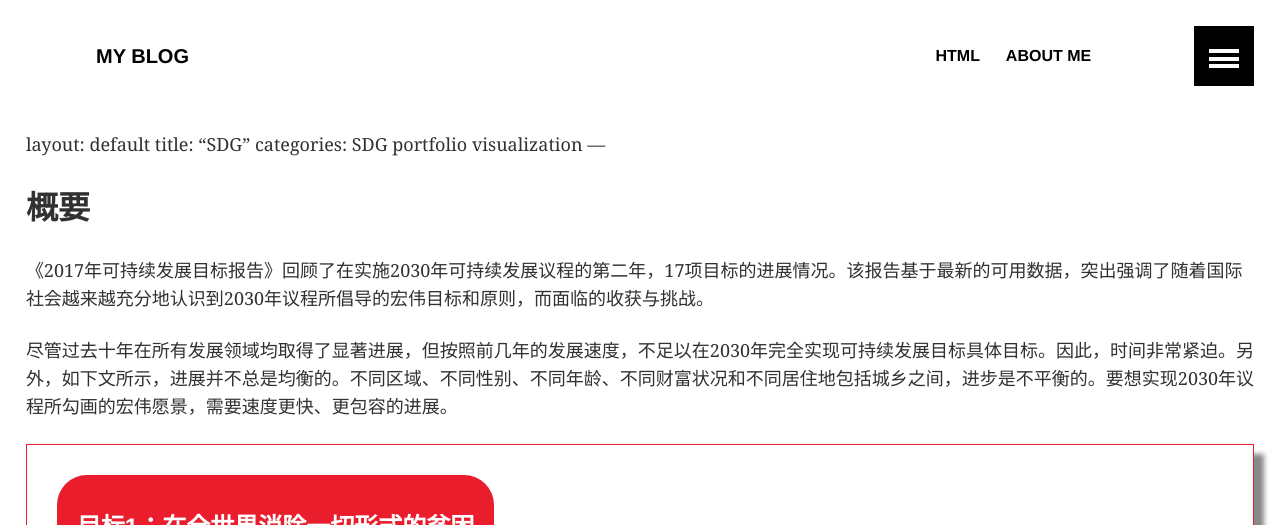
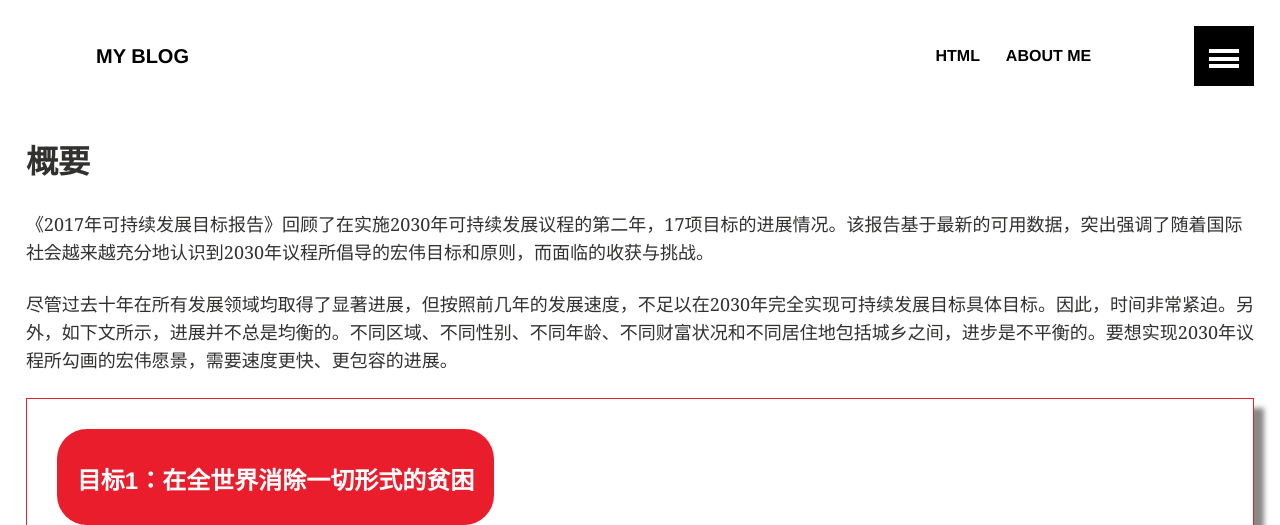
Before and after one commit to gerly1980/Jekyll, a Jekyll site: the page built from portfolio/index.md, in a window 1280 px wide and 900 px high, cut to the strip 0-525 px from the top of the window. Built offline with Jekyll 4.4.1, drawn with Linux system fonts in a browser that asks for light colours.

Commit message:
漫漫长路2.8

```diff
--- a/portfolio/index.md
+++ b/portfolio/index.md
@@ -2,10 +2,7 @@
 layout: default
 title:  "How can I do？"
 categories: portfolio
----
-layout: default
-title:  "SDG"
-categories: SDG portfolio visualization
+
 ---
 ## 概要
 《2017年可持续发展目标报告》回顾了在实施2030年可持续发展议程的第二年，17项目标的进展情况。该报告基于最新的可用数据，突出强调了随着国际社会越来越充分地认识到2030年议程所倡导的宏伟目标和原则，而面临的收获与挑战。
```
